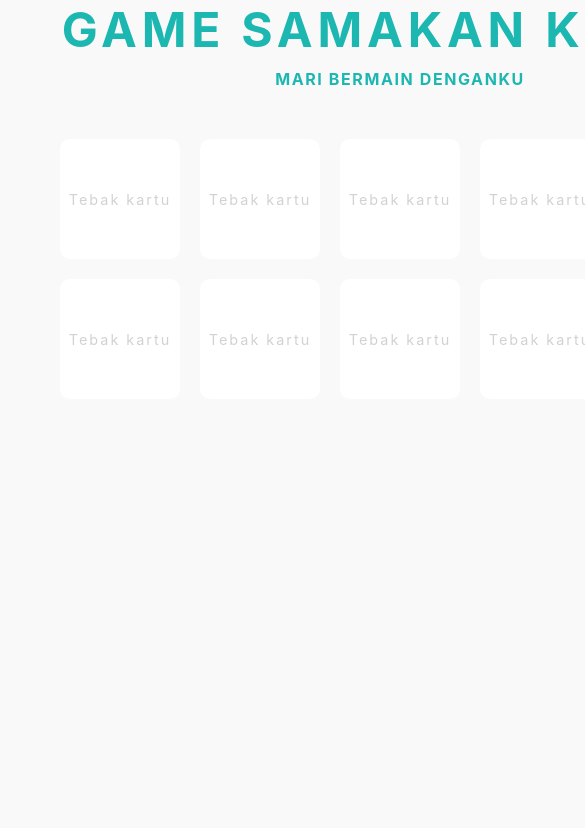
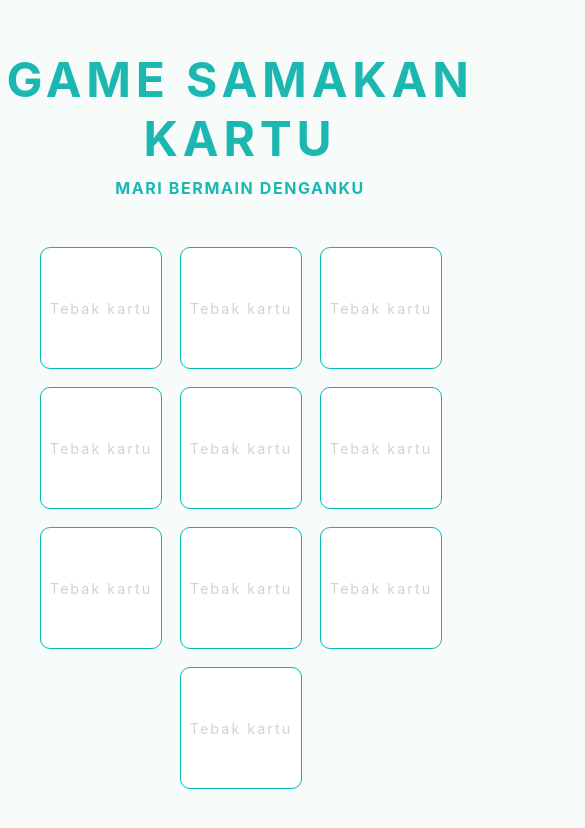
Before and after one commit to kangjessy/game-tebak-kartu, a plain HTML site: page index.html in a window 390 px wide. Shown: the top 828 px of the page, 585 px wide, since content can reach past the window. Drawn offline with Linux system fonts and the light colour scheme.

Commit message:
Memperbaiki layout responsive

```diff
--- a/style.css
+++ b/style.css
@@ -1,6 +1,7 @@
 body {
-  background: #f9f9f9;
+  background: #f7fcfb;
   margin: auto;
+  margin-top: 50px;
   font-family: "Inter", sans-serif;
 }
 
@@ -102,6 +103,7 @@ h4 {
 .depan {
   background: white;
   color: #d2d2d2;
+  border: 1px solid #00b9b1;
   font-size: 0.9em;
   letter-spacing: 2px;
   transition: 0.3s;
@@ -135,16 +137,9 @@ div#game {
   justify-content: center;
 }
 
-/* For Mobile */
-@media screen and (max-width: 540px) {
-  .sidebar {
-    width: 200px;
+/* Small devices (portrait tablets and large phones, 600px and up) */
+@media only screen and (max-width: 600px) {
+  .container {
+    width: 480px;
   }
 }
-
-/* For Tablets */
-@media screen and (min-width: 540px) and (max-width: 780px) {
-  .sidebar {
-    width: 600px;
-  }
-}
```
